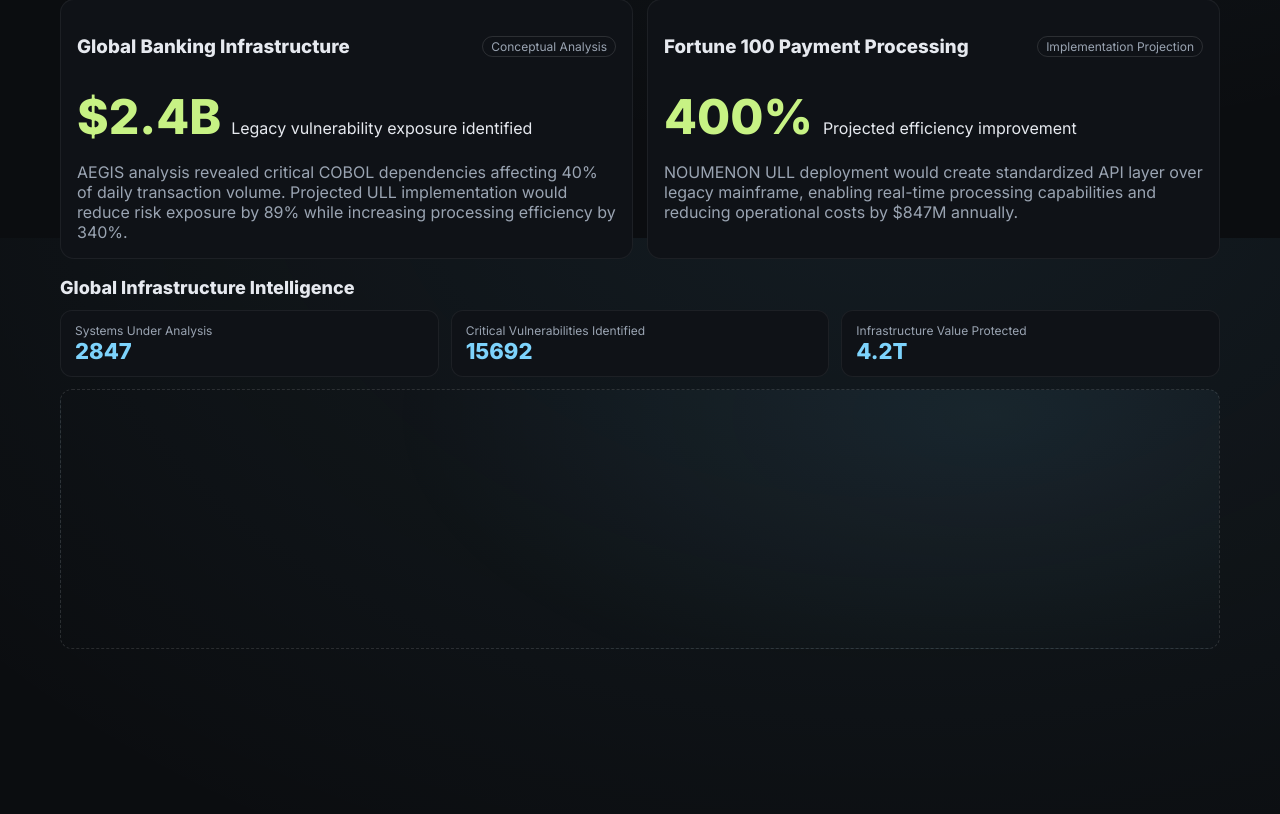
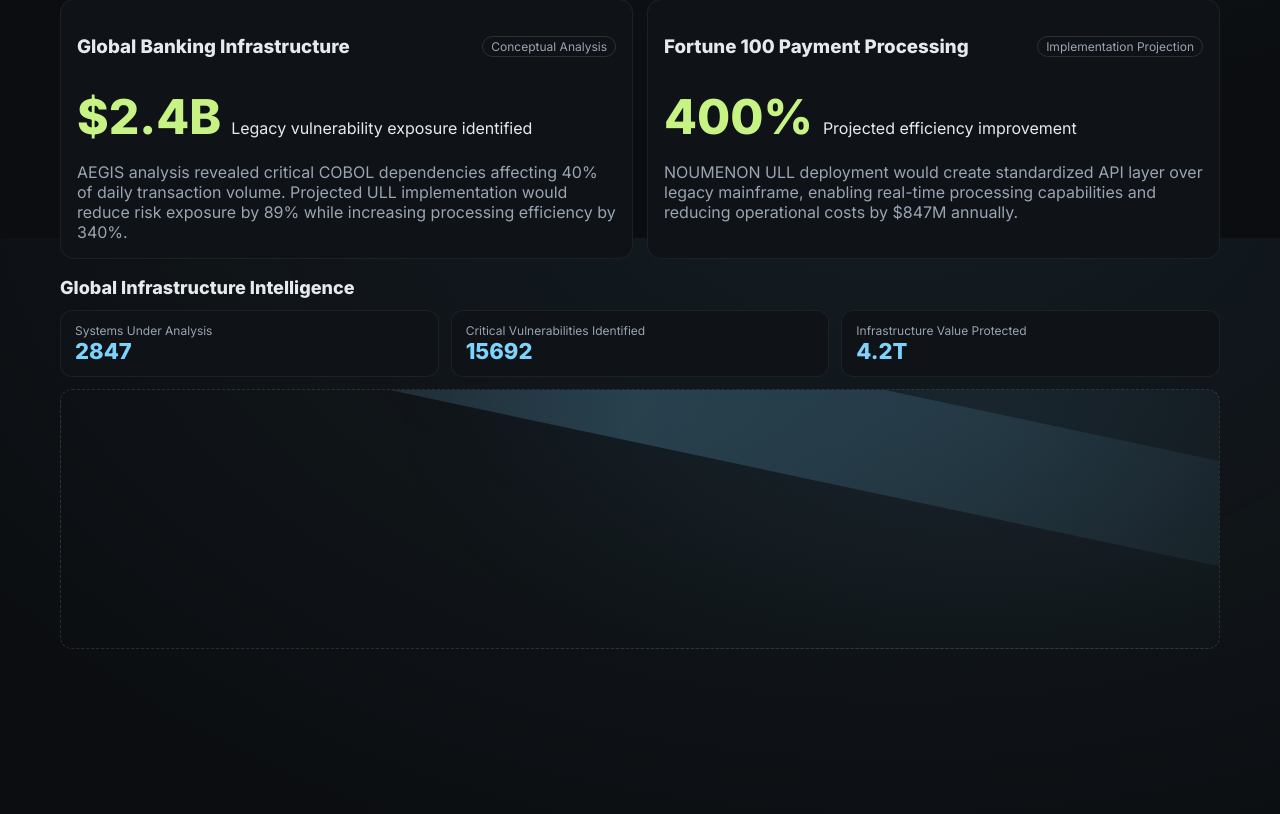
Before and after one commit to Robbin360/archonium-web, a Next.js app in the folder archonium/: page / in a window 1280 px wide. Shown: the part 2962-3776 px from the top of the page. Built offline with nearby package versions, Linux system fonts and the light colour scheme.

Commit message:
Checkpoint before follow-up message
Co-authored-by: felixtremigual1 <felixtremigual1@gmail.com>

```diff
--- a/archonium/styles/main.css
+++ b/archonium/styles/main.css
@@ -187,7 +187,9 @@ a { color: inherit; text-decoration: none; }
 .live-metric { background: var(--panel); border: 1px solid rgba(255,255,255,0.06); border-radius: 12px; padding: 12px 14px; }
 .metric-label { color: var(--muted); font-size: 12px; display: block; }
 .metric-value { font-size: 22px; font-weight: 800; color: var(--accent); }
-.world-infrastructure-map { height: 260px; margin-top: 12px; border-radius: 12px; border: 1px dashed rgba(255,255,255,0.12); background: radial-gradient(600px 300px at 80% 10%, rgba(125,211,252,0.08), transparent); }
+.world-infrastructure-map { position: relative; height: 260px; margin-top: 12px; border-radius: 12px; border: 1px dashed rgba(255,255,255,0.12); overflow: hidden; background: radial-gradient(600px 300px at 80% 10%, rgba(125,211,252,0.08), transparent); }
+.world-infrastructure-map::after { content: ''; position: absolute; inset: -20% -20% auto -20%; height: 40%; background: linear-gradient(90deg, transparent, rgba(125,211,252,0.2), transparent); transform: rotate(12deg); animation: scan 6s linear infinite; }
+@keyframes scan { 0% { top: -30%; } 100% { top: 110%; } }
 
 @media (max-width: 960px) {
   .case-studies { grid-template-columns: 1fr; }
```
